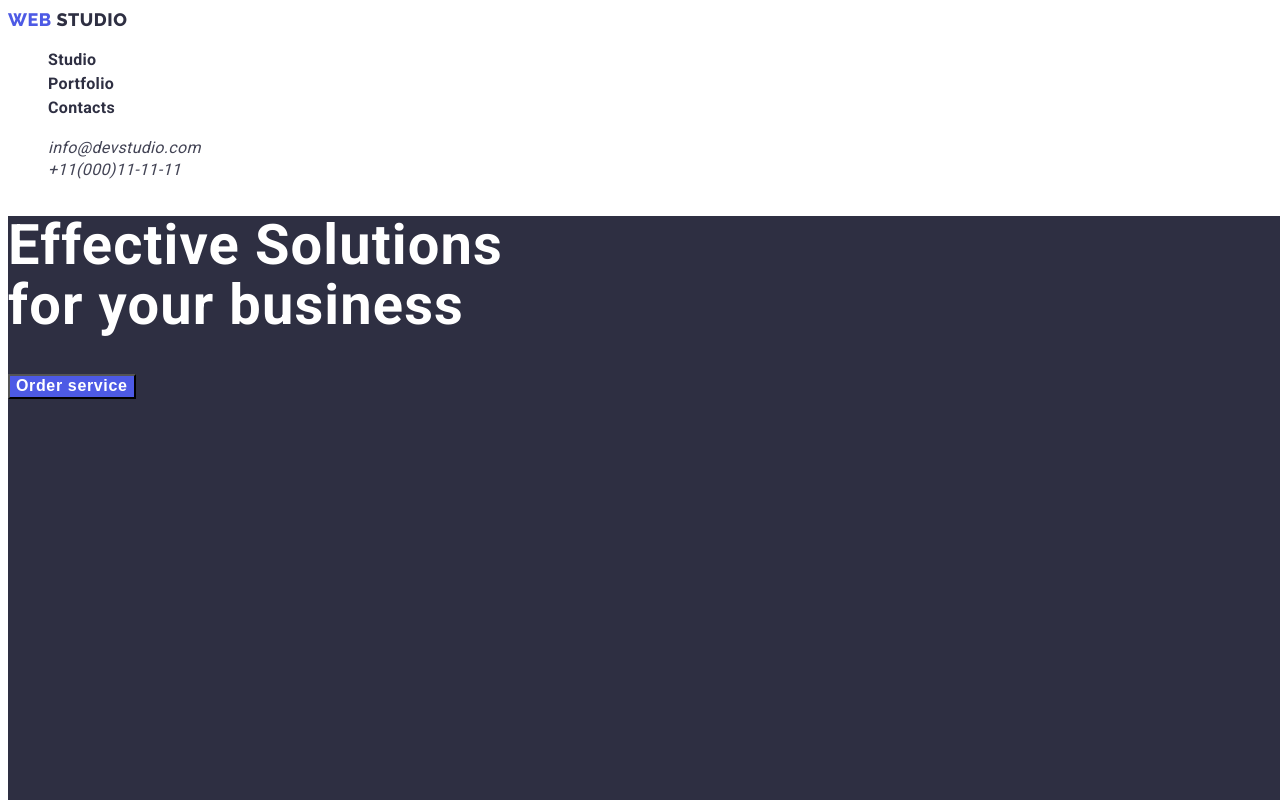
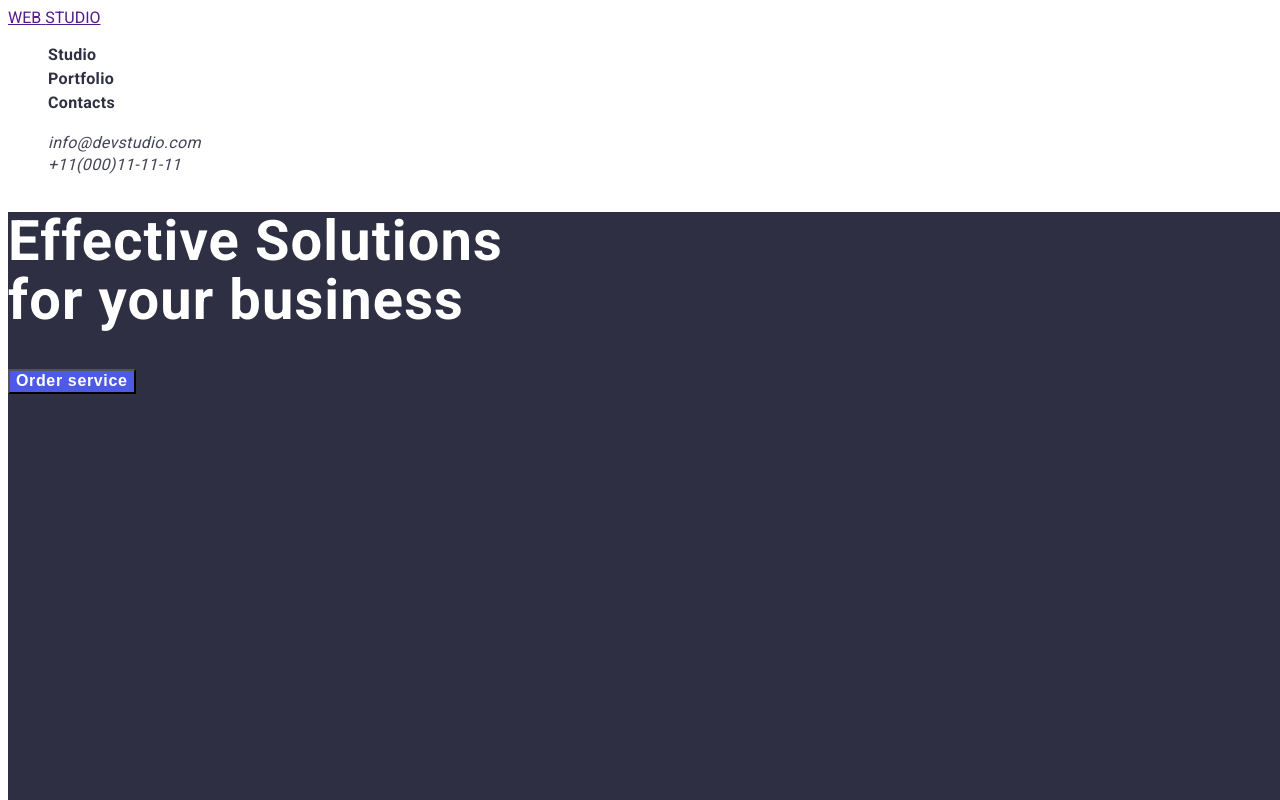
Before and after one commit to IvanAndriyovych/goit-markup-hw-03, a plain HTML site: page index.html in a window 1280 px wide. Shown: the top 800 px of the page. Drawn offline with Linux system fonts and the light colour scheme.

Commit message:
update file html

```diff
--- a/index.html
+++ b/index.html
@@ -18,13 +18,14 @@
 
   <header class="header-main">
 
-    <a class="logo-main link" href="">WEB
-    </a>
-    <a class="logo-main-one link" href="">STUDIO
-    </a>
+    <a href=""><span class=“logo-main”>WEB</span>
+        <span class=“logo-main-one”>STUDIO</span></a>
+
+
+
     <nav class="navigation">
         <ul class="link list "><li><a class="studio1 link" href="">Studio</a></li>
-            <li><a class="portfolio-one link" href="">Portfolio</a></li>
+            <li><a class="portfolio-one link" href="./portfolio.html">Portfolio</a></li>
             <li><a class="contacts-one link" href="">Contacts</a></li></ul>
 
     </nav>
```
Also changed, not shown: 1 other file.
